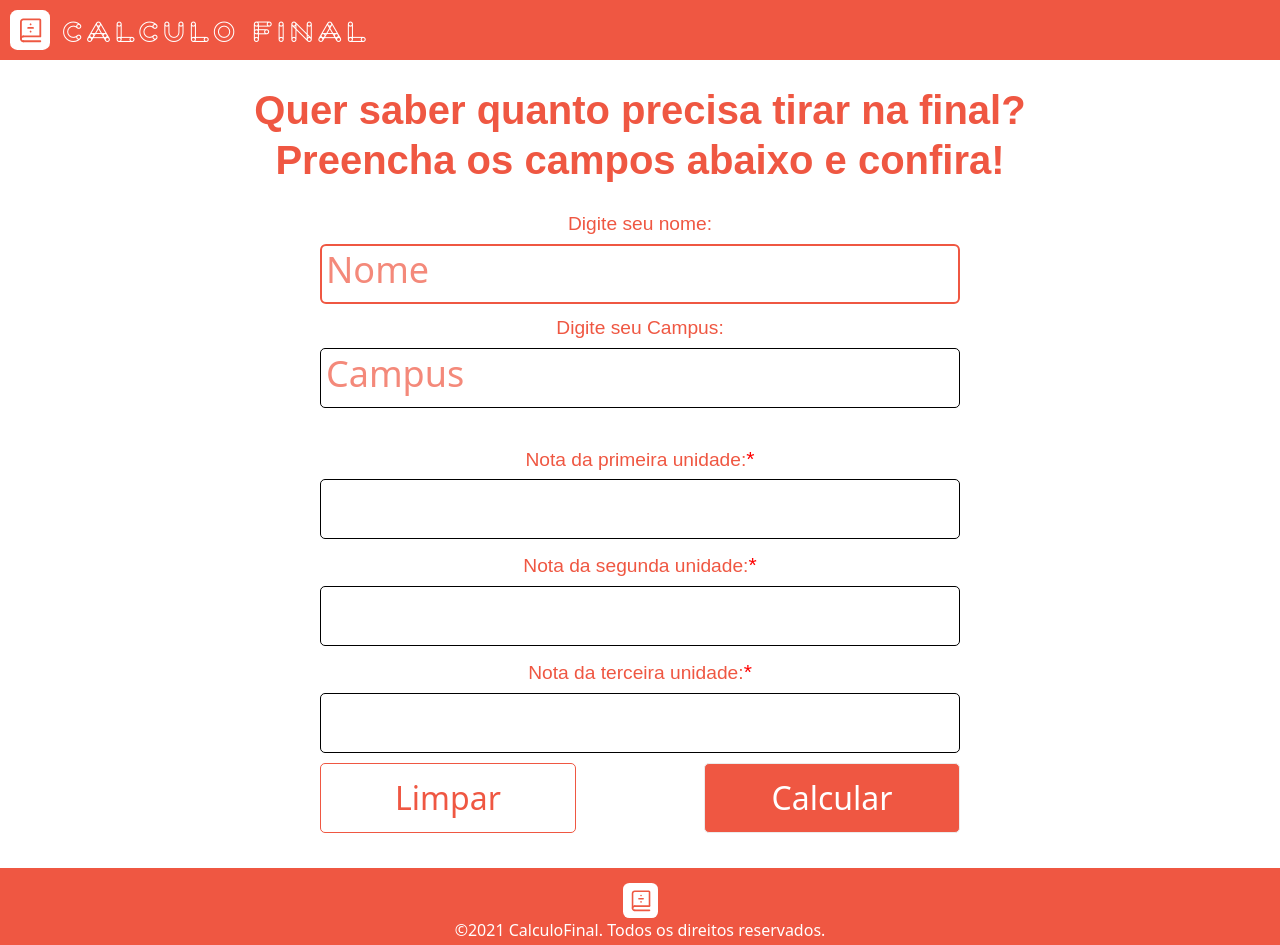
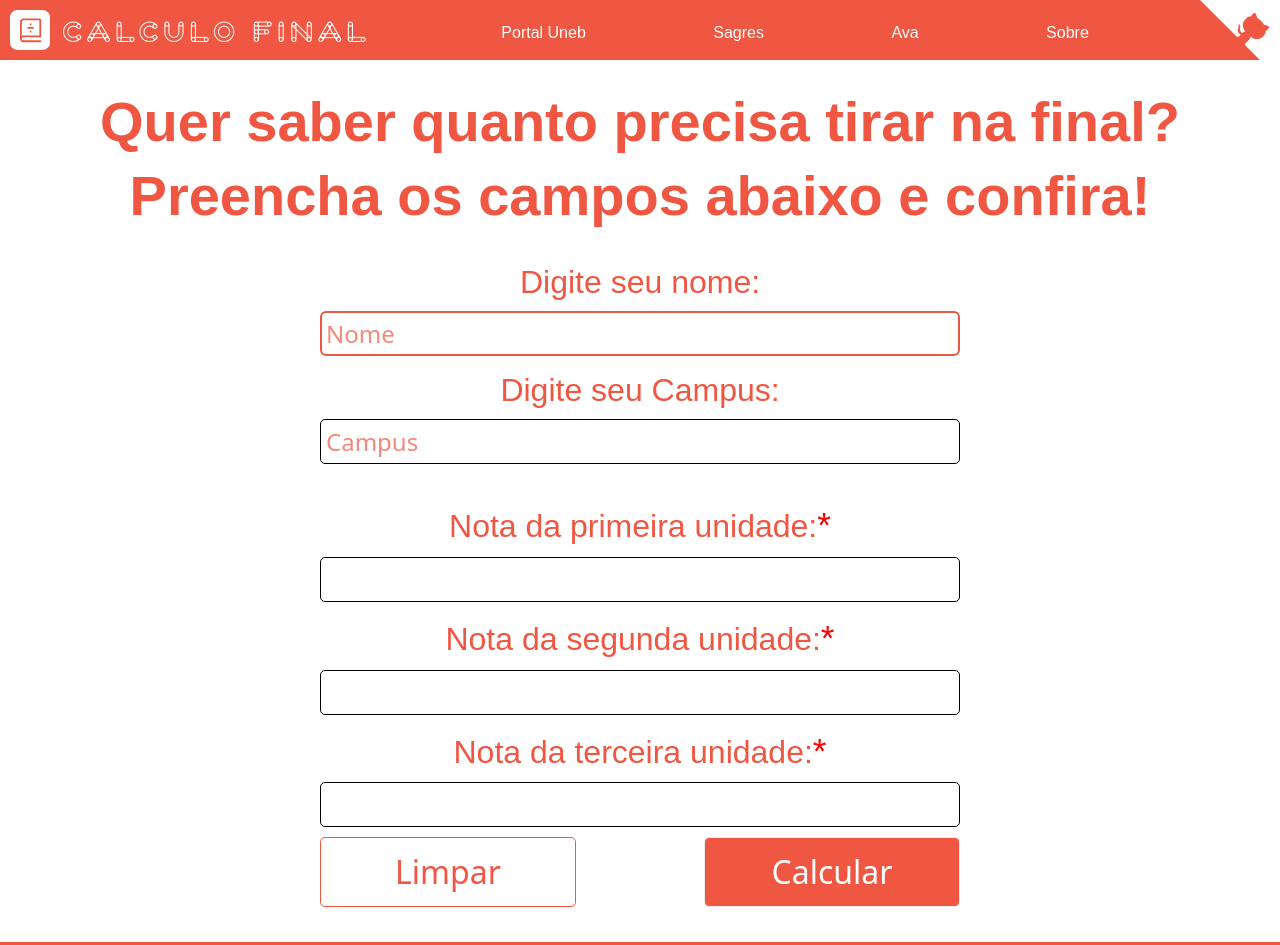
Before and after one commit to KaliRodri/C-lculo-Final, a plain HTML site: page index.html in a window 1280 px wide. Shown: the top 945 px of the page. Drawn offline with nearby package versions, Linux system fonts and the light colour scheme.

Commit message:
Update style.css

```diff
--- a/css/style.css
+++ b/css/style.css
@@ -637,6 +637,10 @@
 
     }
 
+   .header1{
+        display: flex;
+    }
+
     header img{
         margin-left: 10px;
         width: 30px;
@@ -1186,10 +1190,20 @@
         text-align: center;
         margin: auto;
         padding-bottom: 20px;
-        font-size: 2.5em;
+        font-size: 3.5em;
         font-weight: bold;
         font-family: sans-serif;
         color: rgb(239, 87, 66);
+    }
+
+   input[type="text"]{
+        font-size:1.5em;
+    }
+
+
+
+   input[type="number"]{
+        font-size:1.5em;
     }
 
     .main-text p{
@@ -1208,20 +1222,26 @@
         border: solid 1px rgb(0, 0, 0);
         padding: 5px;
         border-radius: 5px;
+       height: 45px;
 
     }
 
     input::placeholder { /* Chrome, Firefox, Opera, Safari 10.1+ */
         color: rgb(239, 87, 66);
         opacity: 0.7; /* Firefox */
+       font-size: 1em;
     }
 
     input:-ms-input-placeholder { /* Internet Explorer 10-11 */
         color: rgb(239, 87, 66);
+       opacity: 0.7;
+       font-size: 1em;
     }
 
     input::-ms-input-placeholder { /* Microsoft Edge */
         color: rgb(239, 87, 66);
+       opacity: 0.7;
+       font-size: 1em;
     }
 
     input:focus{
@@ -1236,7 +1256,7 @@
     label{
         text-align: center;
         padding-bottom: 5px;
-        font-size: 1.2em;
+        font-size: 2em;
         color: rgb(239, 87, 66);
         font-family: sans-serif;
     }
```
